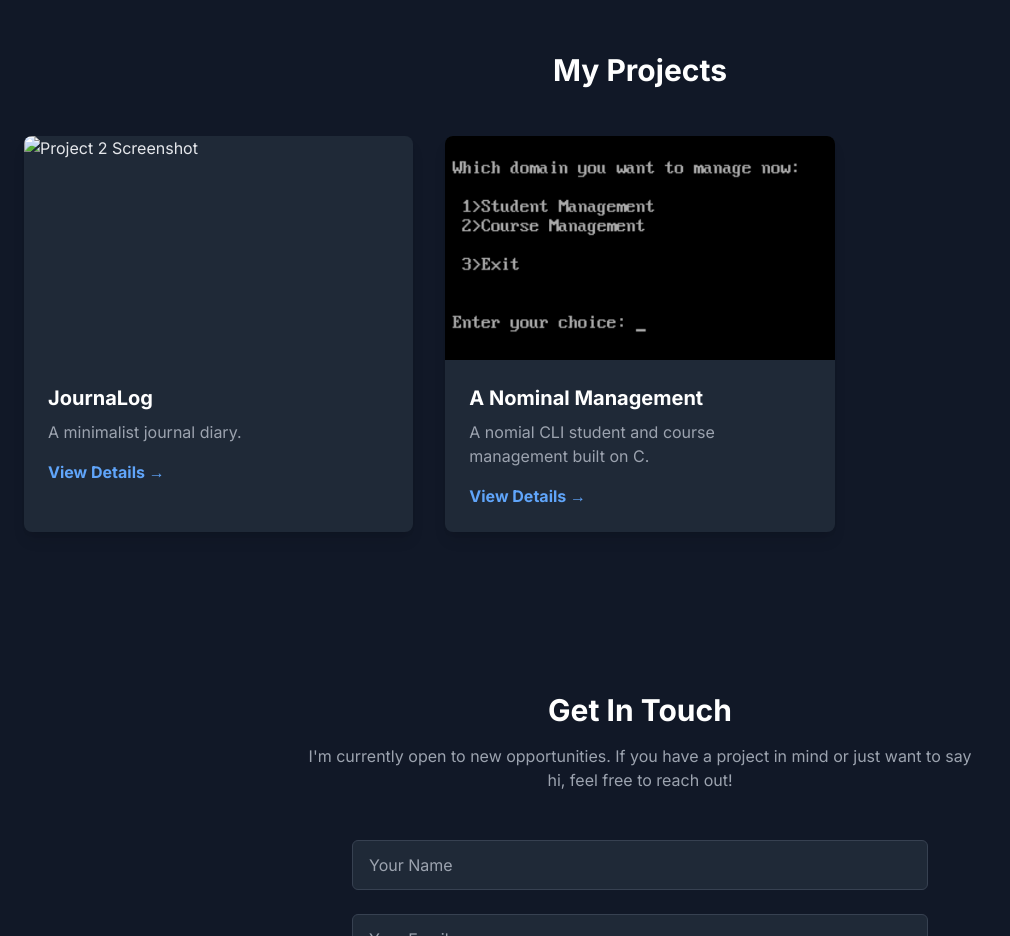
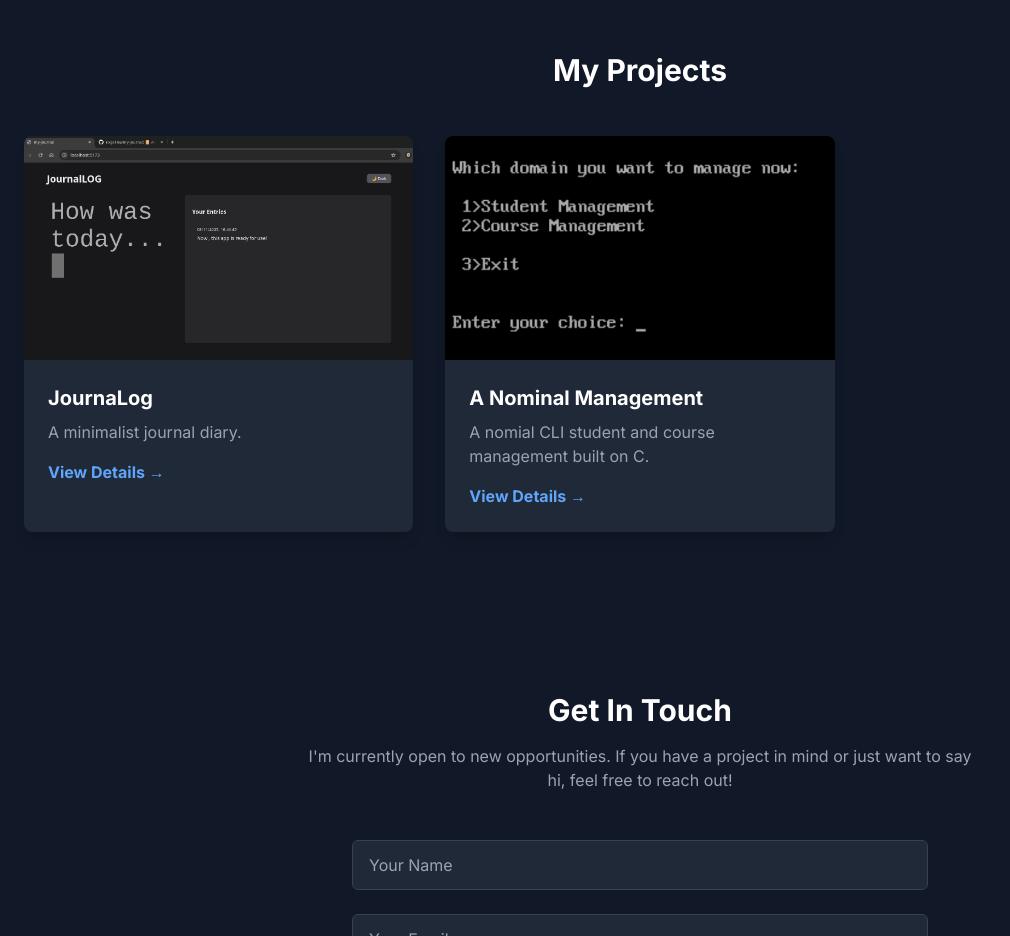
Before and after one commit to rogx1ne/portfolio-website, a plain HTML site: page index.html in a window 1280 px wide. Shown: the part 1460-2396 px from the top of the page, without its empty margins (0-1010 px from the left). Drawn offline with nearby package versions, Linux system fonts and the light colour scheme.

Commit message:
Fix image source in project card

```diff
--- a/index.html
+++ b/index.html
@@ -94,7 +94,7 @@
 
                     <!-- Project Card 1 -->
                     <div class="bg-gray-800 rounded-lg overflow-hidden transform hover:-translate-y-2 transition-transform duration-300 shadow-lg">
-                        <img darkmode.png" alt="Project 2 Screenshot" class="w-full h-56 object-cover" onerror="this.onerror=null;this.src='https://placehold.co/600x400/1F2937/E5E7EB?text=Image+Error';">
+                        <img src="darkmode.png" alt="Project 2 Screenshot" class="w-full h-56 object-cover" onerror="this.onerror=null;this.src='https://placehold.co/600x400/1F2937/E5E7EB?text=Image+Error';">
                         <div class="p-6">
                             <h3 class="text-xl font-bold text-white mb-2">JournaLog</h3>
                             <p class="text-gray-400 mb-4">A minimalist journal diary.</p>
```
